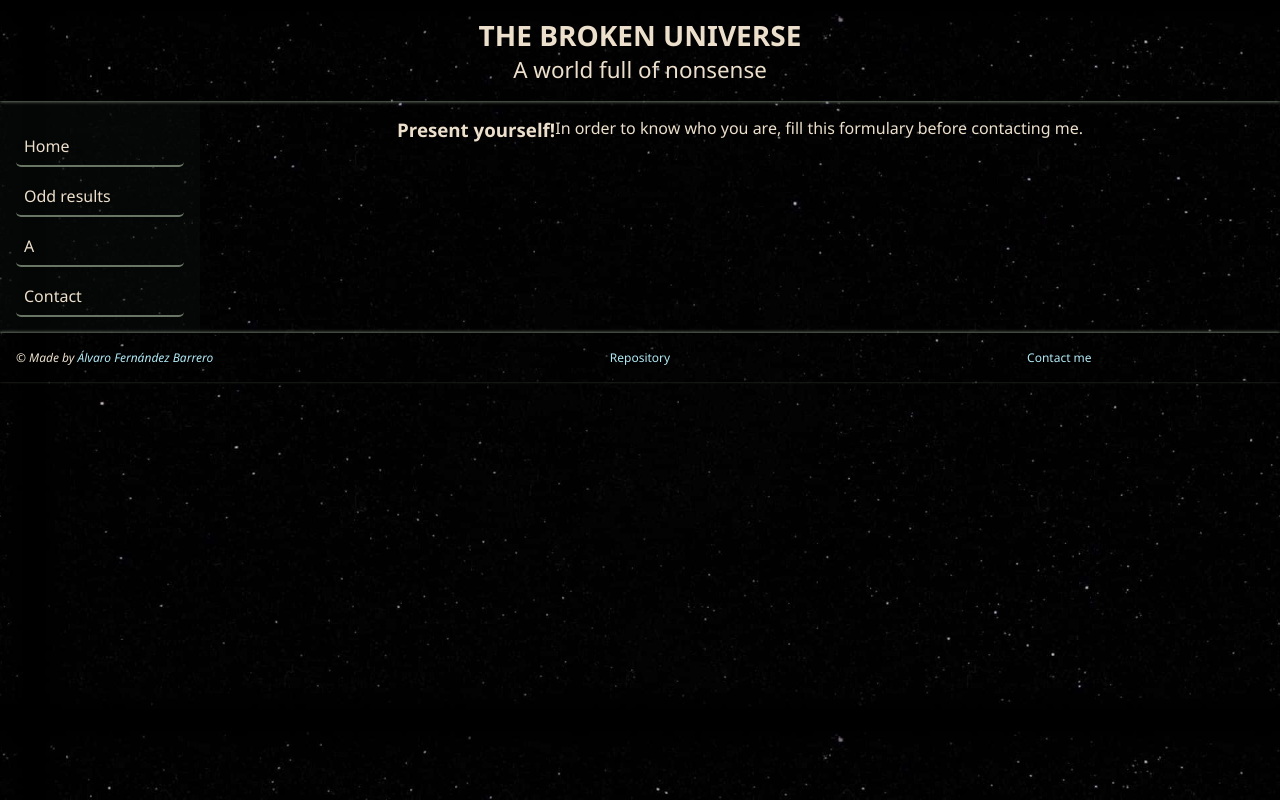
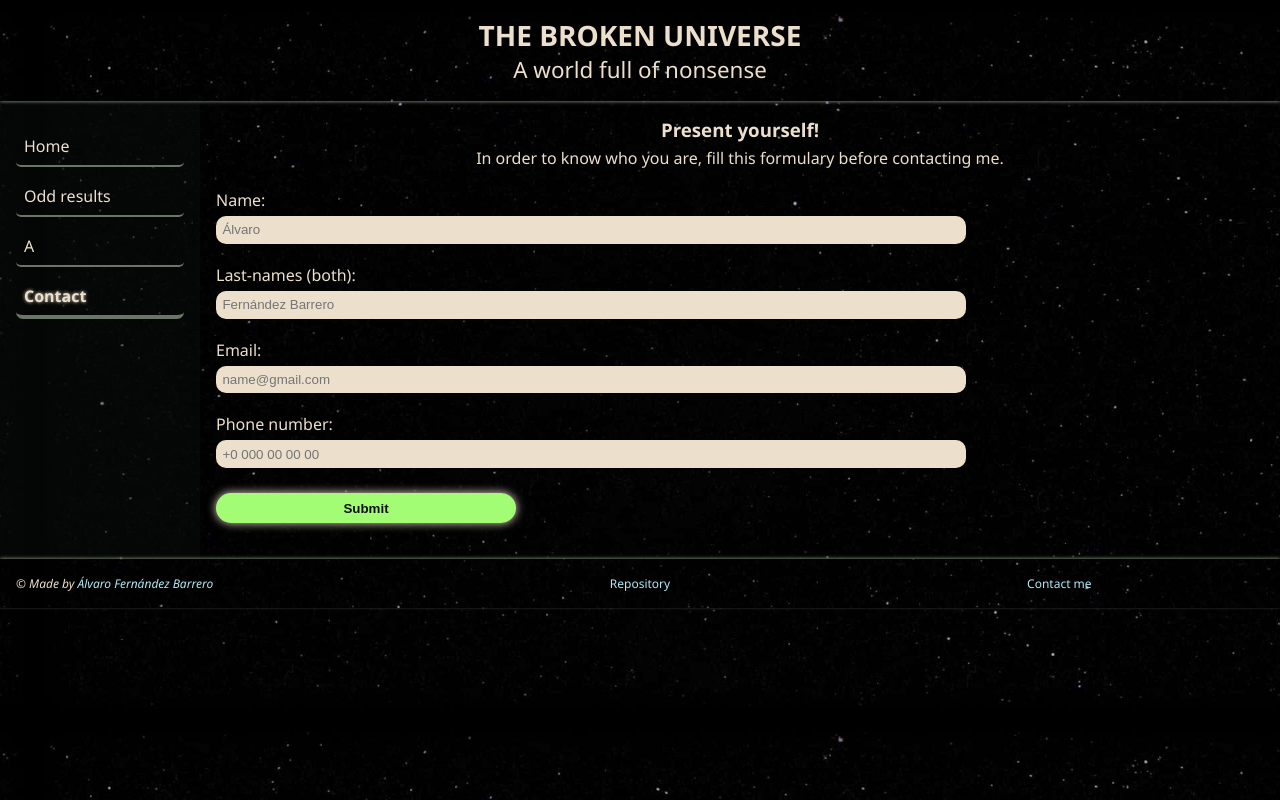
Before and after one commit to ZaneDevv/WebApplicationsDevelopment, a PHP site: page /src/pages/contact.html in a window 1280 px wide. Run offline with PHP 8.4, Linux system fonts and the light colour scheme.

Commit message:
Formulary

```diff
--- a/MarkupLanguages/Unit-4/Project/index.html
+++ b/MarkupLanguages/Unit-4/Project/index.html
@@ -33,7 +33,7 @@
 
             <nav>
                 <ul>
-                    <li><a href="./index.html" title="Home page">Home</a></li>
+                    <li class="current-page"><a href="./index.html" title="Home page">Home</a></li>
                     <li><a href="./src/pages/rarities.html" title="List of odd results in physics">Odd results</a></li>
                     <li><a href="#" title="">A</a></li>
                     <li><a href="./src/pages/contact.html" title="Contact page">Contact</a></li>
--- /dev/null
+++ b/MarkupLanguages/Unit-4/Project/src/css/contactpage.css
@@ -0,0 +1,79 @@
+/*
+    Álvaro Fernández Barrero
+    1º DAW BIL
+*/
+
+/* -------------------------------------------
+    GLOBAL
+------------------------------------------- */
+
+main {
+    flex-direction: column;
+    justify-content: center;
+}
+
+main > p {
+    text-align: center;
+}
+
+/* -------------------------------------------
+    FORMS
+------------------------------------------- */
+
+form {
+    margin-top: 20px;
+
+    width: 100%;
+    max-width: 750px;
+
+    display: flex;
+    flex-direction: column;
+    justify-content: center;
+    align-content: center;
+}
+
+/* -------------------------------------------
+    INPUTS
+------------------------------------------- */
+
+input {
+    margin-top: 5px;
+    margin-bottom: 20px;
+
+    padding: 0.4rem;
+
+    width: 100%;
+
+    border-radius: 10px;
+    border: none;
+
+    background-color: var(--lightest-color);
+    color: var(--darkest-color);
+}
+
+input[type='submit'] {
+    background-color: var(--submit-color);
+
+    height: 30px;
+    max-width: 300px;
+
+    border: none;
+    border-radius: 15px;
+
+    font-weight: bolder;
+
+    transition: var(--transition-time) ease;
+
+    box-shadow: 0 0 10px 0 var(--lightest-color);
+}
+
+input[type='submit']:hover {
+    cursor: pointer;
+
+    box-shadow: 0 0 5px 0 var(--lightest-color);;
+
+    background-color: var(--hovered-submit-color);
+    color: var(--lightest-color);
+
+    transform: scale(1.03);
+}
--- a/MarkupLanguages/Unit-4/Project/src/css/general.css
+++ b/MarkupLanguages/Unit-4/Project/src/css/general.css
@@ -120,6 +120,15 @@ nav a {
     padding: 0.5rem;
 }
 
+.current-page {
+    font-weight: bold;
+
+    border-radius: 7px;
+    border-width: 4px;
+
+    animation: 2s ease selected-page-nav-button infinite;
+}
+
 /* -------------------------------------------
     MAIN
 ------------------------------------------- */
@@ -182,6 +191,20 @@ footer a:hover {
     }
 }
 
+@keyframes selected-page-nav-button {
+    from {
+        text-shadow: 0 0 2px var(--lightest-color);
+    }
+
+    50% {
+        text-shadow: 0 0 4px var(--lightest-color);
+    }
+
+    to {
+        text-shadow: 0 0 2px var(--lightest-color);
+    }
+}
+
 /* -------------------------------------------
     MEDIA QUERIES
 ------------------------------------------- */
--- a/MarkupLanguages/Unit-4/Project/src/css/variables.css
+++ b/MarkupLanguages/Unit-4/Project/src/css/variables.css
@@ -18,6 +18,11 @@
     --visited-links-color: #f5b1b1;
     --hover-links-color: #c8f5b1;
 
+    --required-color: #f5b1b1;
+
+    --submit-color: #a2fc74;
+    --hovered-submit-color: #4c7836;
+
     /* ------------------------
         TRANSITIONS
     ------------------------ */
--- a/MarkupLanguages/Unit-4/Project/src/pages/contact.html
+++ b/MarkupLanguages/Unit-4/Project/src/pages/contact.html
@@ -15,6 +15,7 @@
         <link rel="stylesheet" href="../css/variables.css">
         <link rel="stylesheet" href="../css/normalization.css">
         <link rel="stylesheet" href="../css/general.css">
+        <link rel="stylesheet" href="../css/contactpage.css">
 
         <title>Contact me</title>
     </head>
@@ -35,7 +36,7 @@
                     <li><a href="../..//index.html" title="Home page">Home</a></li>
                     <li><a href="./rarities.html" title="List of odd results in physics">Odd results</a></li>
                     <li><a href="#" title="">A</a></li>
-                    <li><a href="./contact.html" title="Contact page">Contact</a></li>
+                    <li class="current-page"><a href="./contact.html" title="Contact page">Contact</a></li>
                 </ul>
             </nav>
         </aside>
@@ -45,7 +46,19 @@
             <p>In order to know who you are, fill this formulary before contacting me.</p>
 
             <form accept="action.php" method="POST">
+                <label for="name">Name:</label>
+                <input required id="name" name="name" type="text" placeholder="Álvaro" pattern="^[a-zA-ZñÑçÇáÁéÉíÍóÓúÚ]{3,}$">
 
+                <label for="lastnames">Last-names (both):</label>
+                <input id="lastnames" name="lastnames" type="text" placeholder="Fernández Barrero" pattern="^[a-zA-ZñÑçÇáÁéÉíÍóÓúÚ]{3,}\s+[a-zA-ZñÑçÇáÁéÉíÍóÓúÚ]{3,}$">
+
+                <label for="mail">Email:</label>
+                <input required id="mail" name="mail" placeholder="name@gmail.com" type="email">
+
+                <label for="phone">Phone number:</label>
+                <input id="phone" name="phone" placeholder="+0 000 00 00 00" type="tel">
+
+                <input type="submit">
             </form>
         </main>
 
```
Also changed, not shown: MarkupLanguages/Unit-4/Project/src/pages/rarities.html (+7 -3 lines).
